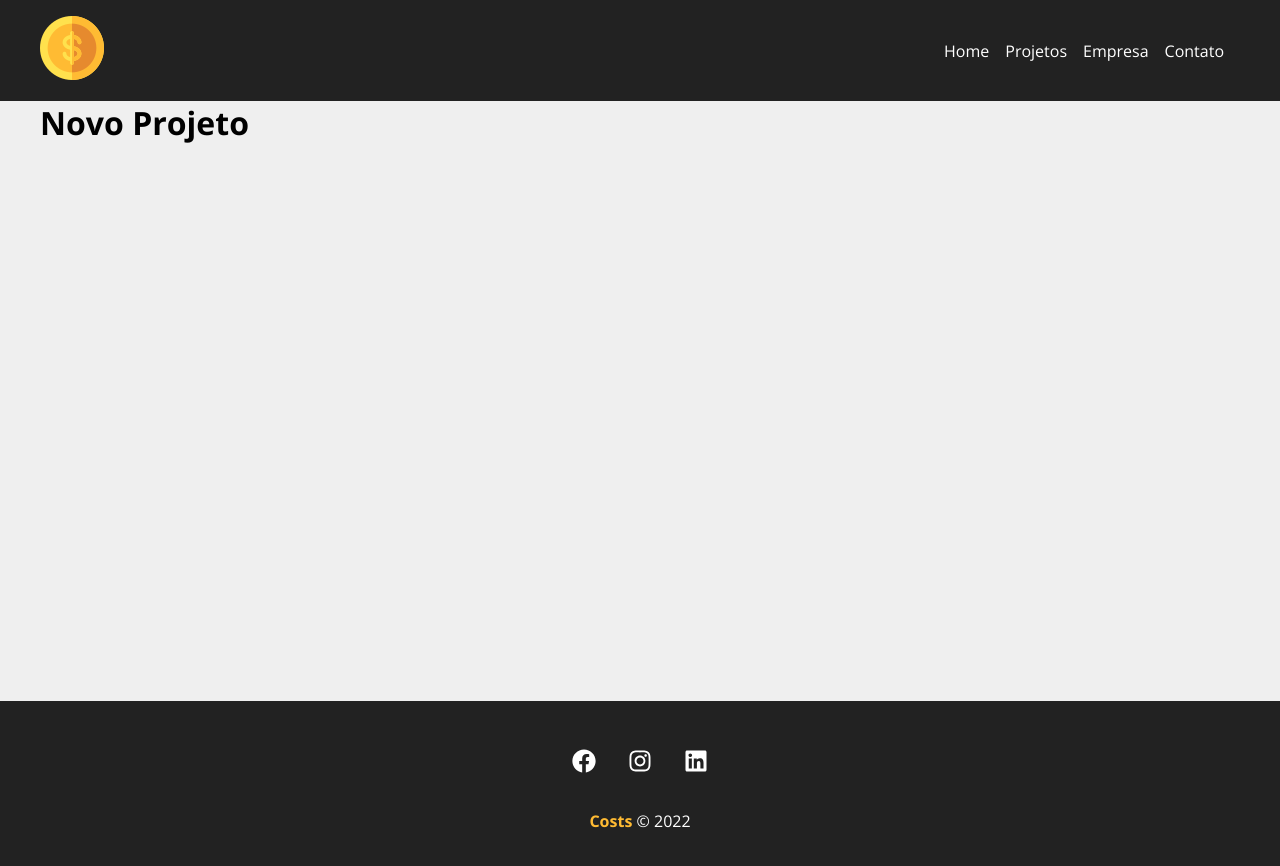
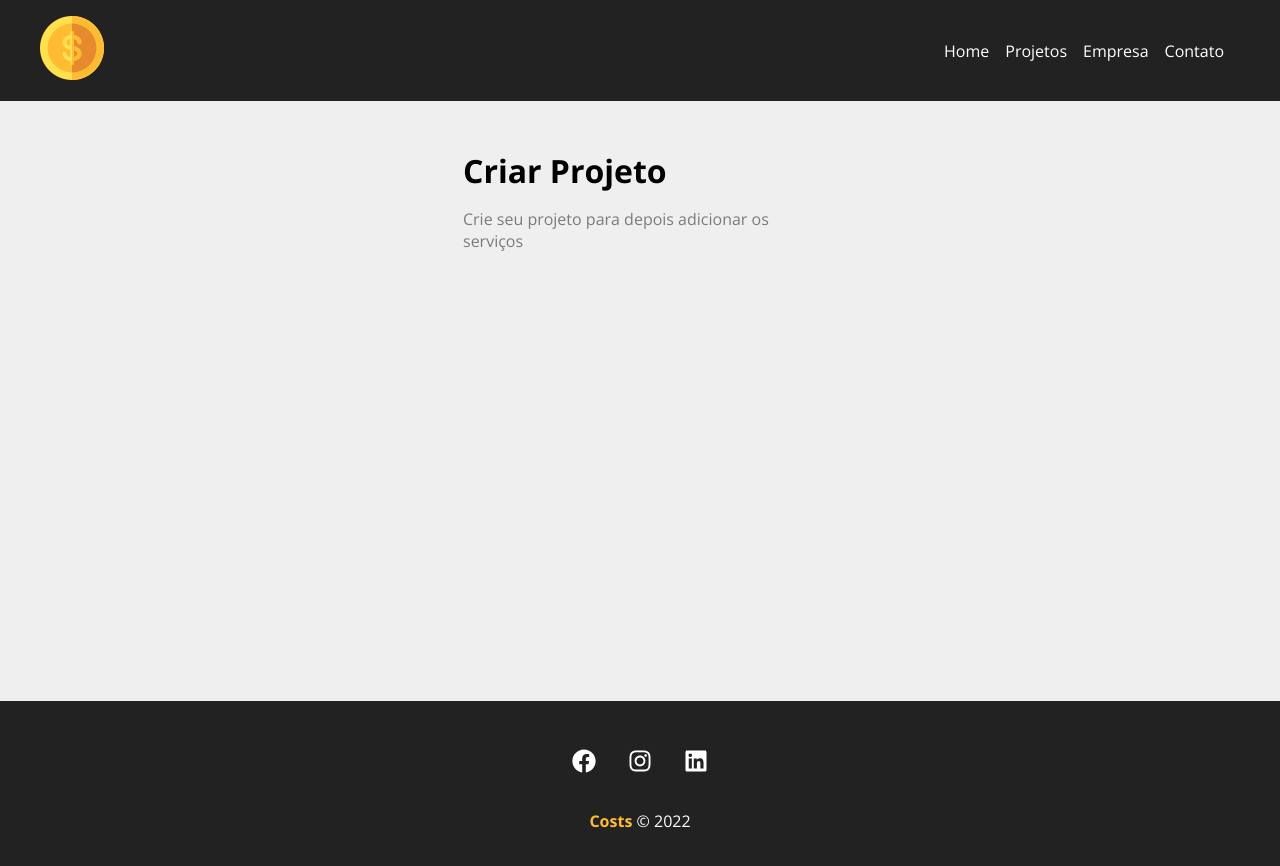
Before and after one commit to Wesley-Nilton/costsapp, a React (Vite) app: page /newproject in a window 1280 px wide. Shown: the top 866 px of the page. Built offline with nearby package versions, Linux system fonts and the light colour scheme.

Commit message:
Create newproject page

```diff
--- a/src/App.jsx
+++ b/src/App.jsx
@@ -1,7 +1,7 @@
 import {BrowserRouter as Router, Routes, Route, Link} from 'react-router-dom';
 import Home from './pages/Home/Home';
 import Company from './pages/Company';
-import NewProject from './pages/NewProject';
+import NewProject from './pages/NewProject/NewProject';
 import Projects from './pages/Projects';
 import Contact from './pages/Contact';
 import Container from './components/Container/Container';
--- a/src/pages/NewProject.jsx
+++ /dev/null
@@ -1,7 +0,0 @@
-function NewProject(){
-    return(
-        <h1>Novo Projeto</h1>
-    )
-}
-
-export default NewProject;
--- /dev/null
+++ b/src/pages/NewProject/NewProject.css
@@ -0,0 +1,13 @@
+.newproject-container{
+    width: 450px;
+    margin: 0 auto;
+    padding: 3em;
+}
+
+.newproject-container h1{
+    margin-bottom: .5em;
+}
+
+.newproject-container p{
+    color: #7b7b7b;
+}
--- /dev/null
+++ b/src/pages/NewProject/NewProject.jsx
@@ -0,0 +1,12 @@
+import './NewProject.css';
+
+function NewProject(){
+    return(
+        <div className='newproject-container'>
+            <h1>Criar Projeto</h1>
+            <p>Crie seu projeto para depois adicionar os serviços</p>
+        </div>
+    )
+}
+
+export default NewProject;
```
